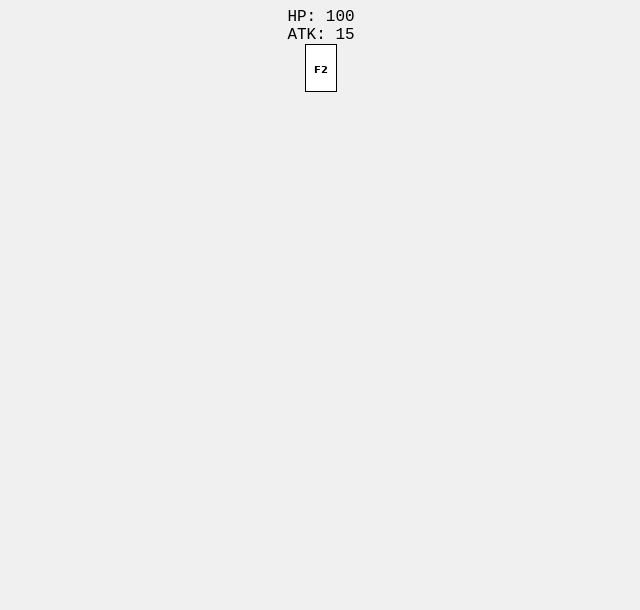
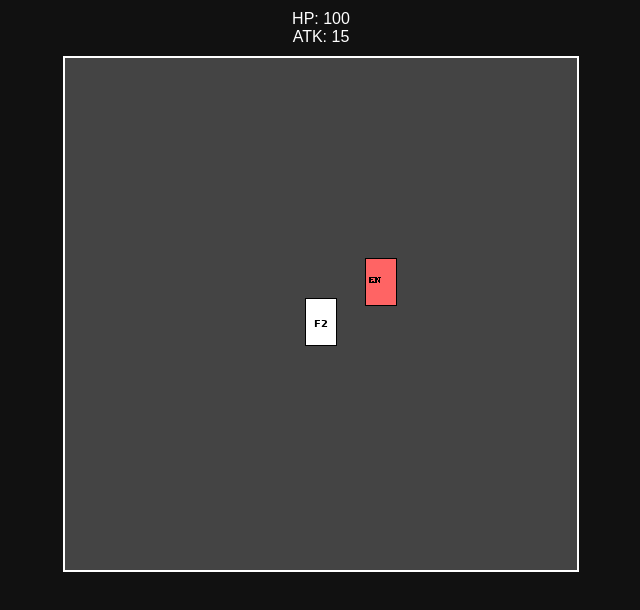
Before and after one commit to SamMecoilman/mobotaro-test, a plain HTML site: page index.html in a window 1280 px wide. Both pictures are taken after a click on the button "入学する". Shown: the whole page, without its empty margins (319-959 px from the left). Drawn offline with Linux system fonts and the light colour scheme.

Commit message:
Add files via upload

```diff
--- a/index.html
+++ b/index.html
@@ -2,12 +2,12 @@
 <html lang="ja">
 <head>
   <meta charset="UTF-8">
-  <title>モブ太郎伝説 - メニュー</title>
+  <title>モブ太郎伝説 - テスト統合版</title>
   <link rel="stylesheet" href="style.css">
 </head>
 <body>
   <div id="menu">
-    <img src="images/title.png" id="title" alt="モブ太郎伝説">
+    <h1>モブ太郎伝説</h1>
     <button onclick="startGame()">入学する</button>
     <button onclick="startGame()">再登校</button>
   </div>
@@ -17,7 +17,8 @@
       <div>ATK: <span id="atk">15</span></div>
     </div>
     <div id="map">
-      <img id="player" src="images/mob_front_frame_2.png" alt="モブ太郎">
+      <img id="player" src="images/mob_front_frame_2.png" alt="Mob">
+      <img id="enemy" src="images/enemy.png" alt="Enemy" style="top: 200px; left: 300px;">
     </div>
   </div>
   <script src="main.js"></script>
--- a/main.js
+++ b/main.js
@@ -3,8 +3,82 @@ const bgm = new Audio("audio/bgm.mp3");
 bgm.loop = true;
 bgm.volume = 0.3;
 
+const keys = { ArrowUp: false, ArrowDown: false, ArrowLeft: false, ArrowRight: false };
+let x = 240, y = 240;
+let direction = "front";
+let frameIndex = 0;
+let hp = 100, atk = 15;
+
+const player = document.getElementById("player");
+const enemy = document.getElementById("enemy");
+const hpEl = document.getElementById("hp");
+const atkEl = document.getElementById("atk");
+
+function updateUI() {
+  hpEl.textContent = hp;
+  atkEl.textContent = atk;
+}
+
+function updatePosition() {
+  const speed = 32;
+  let newX = x;
+  let newY = y;
+  if (keys.ArrowUp) { newY -= speed; direction = "back"; }
+  if (keys.ArrowDown) { newY += speed; direction = "front"; }
+  if (keys.ArrowLeft) { newX -= speed; direction = "left"; }
+  if (keys.ArrowRight) { newX += speed; direction = "right"; }
+
+  if (!checkCollision(newX, newY)) {
+    x = newX;
+    y = newY;
+  }
+
+  player.style.left = x + "px";
+  player.style.top = y + "px";
+}
+
+function checkCollision(newX, newY) {
+  const ex = parseInt(enemy.style.left);
+  const ey = parseInt(enemy.style.top);
+  return Math.abs(newX - ex) < 32 && Math.abs(newY - ey) < 48;
+}
+
+function showDamage(amount, target) {
+  const dmg = document.createElement("div");
+  dmg.className = "damage";
+  dmg.textContent = amount + "!";
+  const rect = target.getBoundingClientRect();
+  dmg.style.left = (rect.left + 5) + "px";
+  dmg.style.top = (rect.top - 20) + "px";
+  document.body.appendChild(dmg);
+  setTimeout(() => dmg.remove(), 1000);
+}
+
+function checkHit() {
+  if (checkCollision(x, y)) {
+    showDamage(atk, enemy);
+  }
+}
+
+function animate() {
+  updatePosition();
+  frameIndex = (frameIndex + 1) % 3;
+  player.src = `images/mob_${direction}_frame_${frameIndex + 1}.png`;
+  setTimeout(() => requestAnimationFrame(animate), 150);
+}
+
+window.addEventListener("keydown", e => {
+  if (e.key.startsWith("Arrow")) keys[e.key] = true;
+  if (e.key === " ") checkHit();
+});
+window.addEventListener("keyup", e => {
+  if (e.key.startsWith("Arrow")) keys[e.key] = false;
+});
+
 function startGame() {
   document.getElementById("menu").style.display = "none";
   document.getElementById("game").style.display = "block";
   bgm.play();
+  updateUI();
+  requestAnimationFrame(animate);
 }
--- a/style.css
+++ b/style.css
@@ -1,10 +1,45 @@
-
 body {
-    background-color: #f0f0f0;
-    text-align: center;
-    font-family: 'Courier New', Courier, monospace;
+  margin: 0;
+  background: #111;
+  color: white;
+  font-family: sans-serif;
+  text-align: center;
 }
-canvas {
-    border: 2px solid black;
-    margin-top: 20px;
+#menu {
+  padding-top: 100px;
 }
+#menu button {
+  display: block;
+  margin: 10px auto;
+  padding: 10px 30px;
+  font-size: 20px;
+}
+#map {
+  position: relative;
+  width: 512px;
+  height: 512px;
+  background: #444;
+  margin: auto;
+  overflow: hidden;
+  border: 2px solid white;
+  image-rendering: pixelated;
+}
+#player, #enemy {
+  position: absolute;
+  width: 32px;
+  height: 48px;
+}
+#ui {
+  margin: 10px auto;
+}
+.damage {
+  position: absolute;
+  color: red;
+  font-weight: bold;
+  pointer-events: none;
+  animation: floatUp 1s ease-out forwards;
+}
+@keyframes floatUp {
+  from { opacity: 1; transform: translateY(0); }
+  to { opacity: 0; transform: translateY(-30px); }
+}
```
